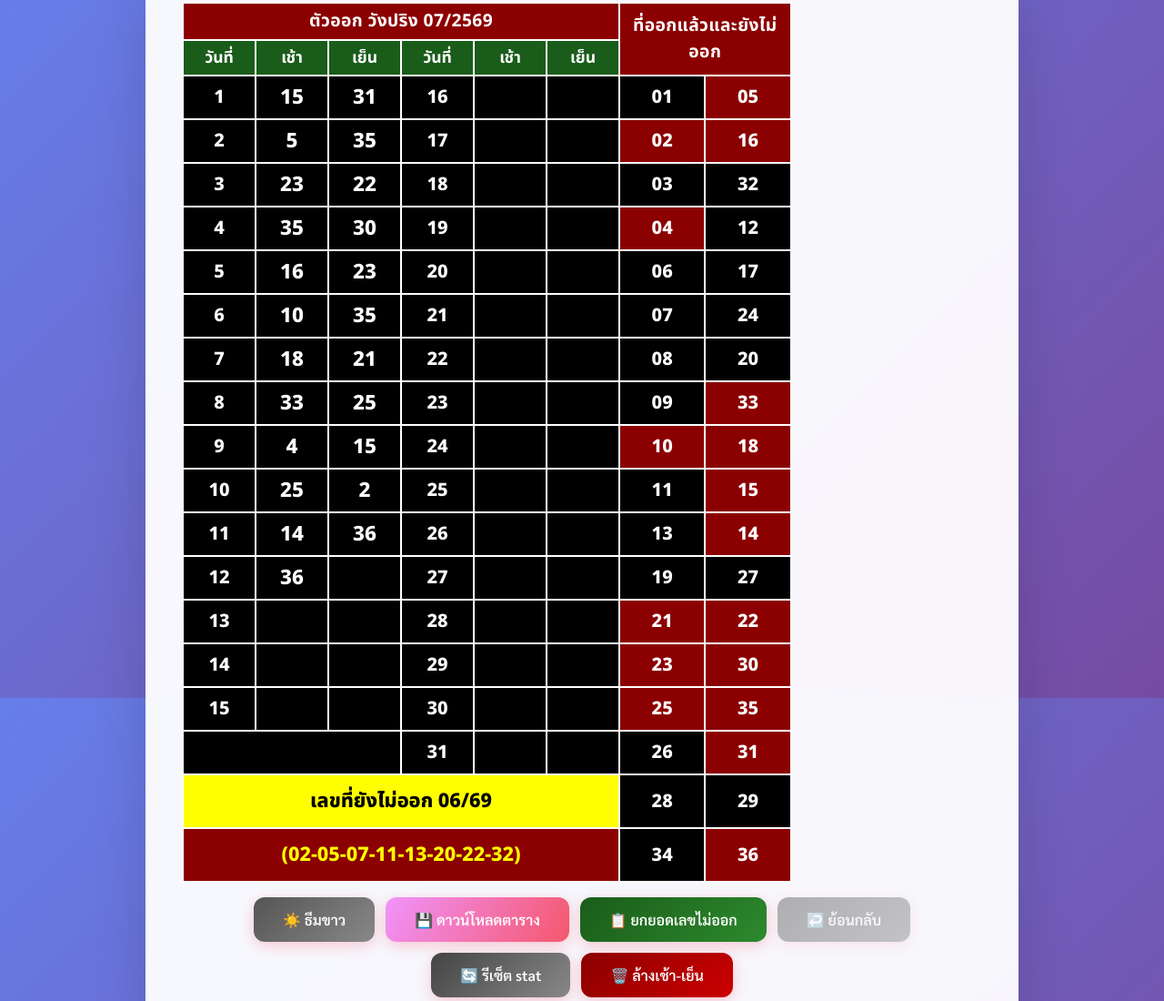
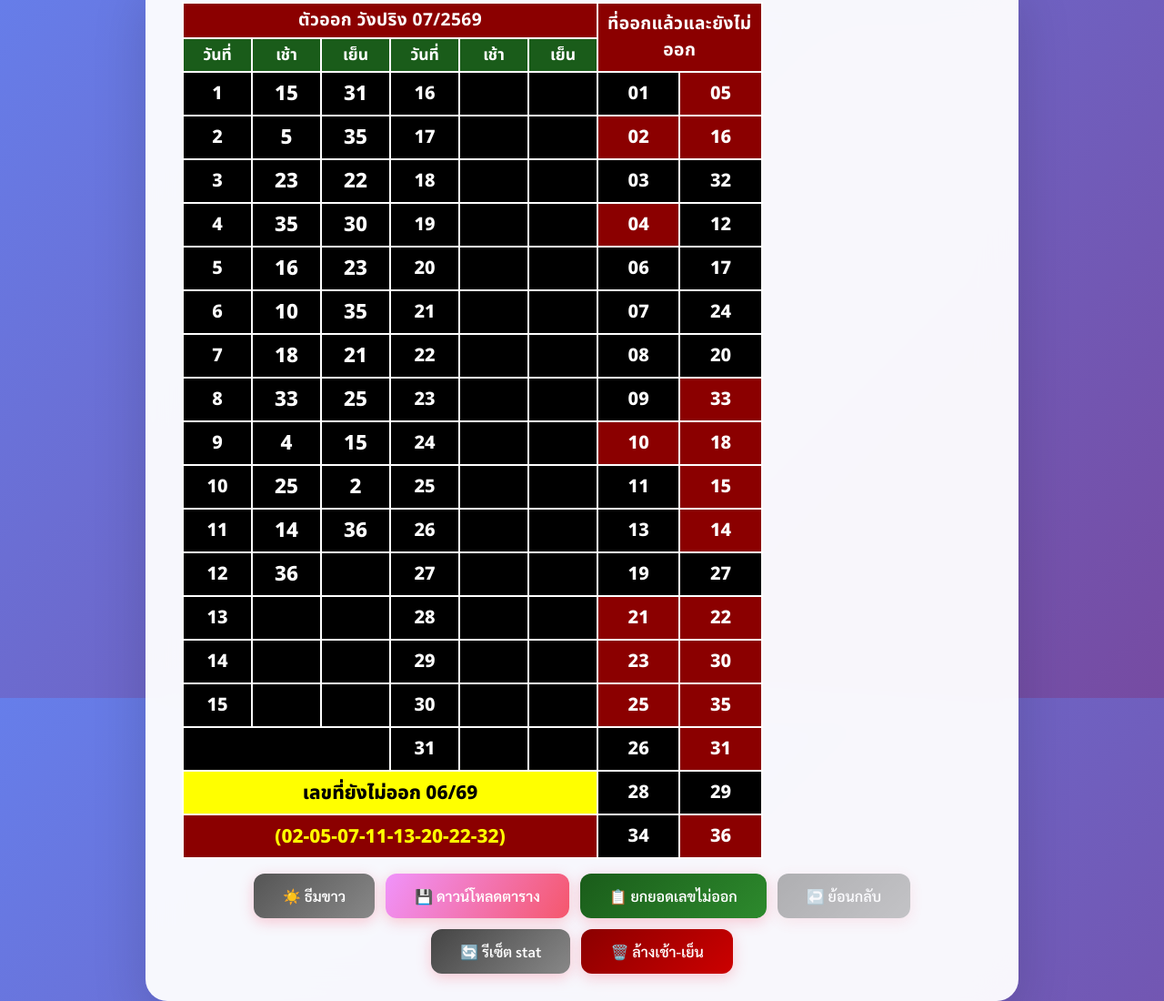
Before and after one commit to DodoKunG/DodoKunG.github.io, a plain HTML site: page index.html in a window 1280 px wide. Shown: the part 833-1933 px from the top of the page at 91% size. Drawn offline with Linux system fonts and the light colour scheme.

Commit message:
Add files via upload

```diff
--- a/index.html
+++ b/index.html
@@ -276,9 +276,9 @@ flex-shrink: 0;
 .lottery-table td {
 border: 2px solid #fff;
 text-align: center;
-padding: 5px 14px;
-font-size: 1.25rem;
-min-width: 80px;
+padding: 4px 10px;
+font-size: 1.2rem;
+min-width: 76px;
 white-space: nowrap;
 }
 
@@ -324,17 +324,17 @@ outline-offset: -2px;
 .lottery-table .row-yellow {
 background-color: #ffff00;
 color: #000;
-font-size: 1.35rem;
+font-size: 1.3rem;
 font-weight: 800;
-padding: 12px 18px !important;
+padding: 6px 10px !important;
 }
 
 .lottery-table .row-red-text {
 background-color: #8b0000;
 color: #ffff00;
-font-size: 1.35rem;
+font-size: 1.3rem;
 font-weight: 800;
-padding: 12px 18px !important;
+padding: 6px 10px !important;
 white-space: nowrap;
 }
 
@@ -349,9 +349,9 @@ flex-shrink: 0;
 .stat-table td {
 border: 2px solid #222;
 text-align: center;
-padding: 5px 14px;
-font-size: 1.25rem;
-min-width: 80px;
+padding: 4px 10px;
+font-size: 1.2rem;
+min-width: 76px;
 }
 
 .stat-out {
@@ -723,7 +723,7 @@ function downloadLottery() {
   const tbl = document.getElementById('lottery-main');
   const naturalW = tbl.offsetWidth;
   const naturalH = tbl.offsetHeight;
-  const targetW = 1400;
+  const targetW = 1050;
   const scaleVal = targetW / naturalW;
   html2canvas(tbl, {
     scale: scaleVal,
```
